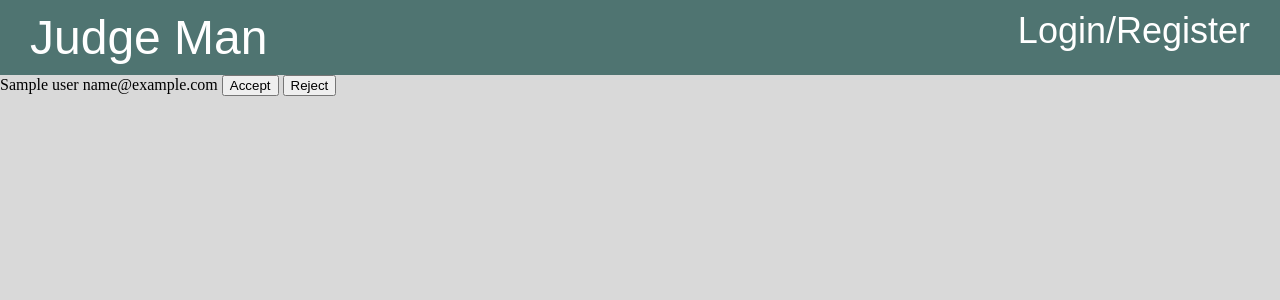
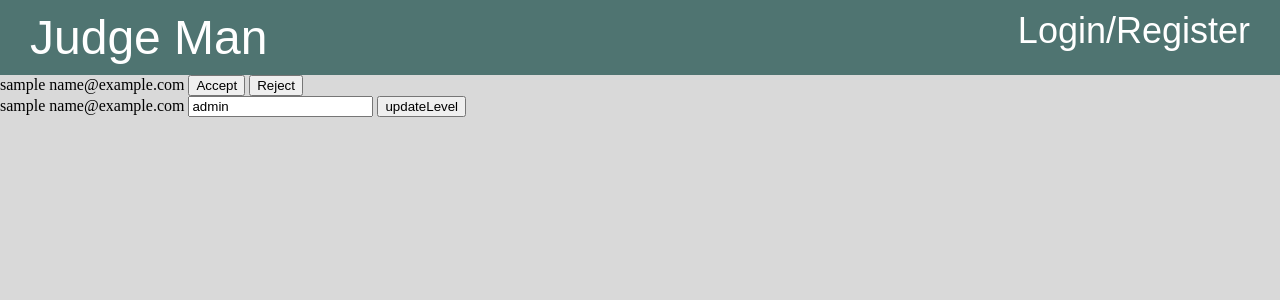
Before and after one commit to fatbrother/JudgeMan, a Flask app: template templates/administrator.html in a window 1280 px wide. Shown: the top 300 px of the page. Run offline with Flask 2, Linux system fonts and the light colour scheme; the template is opened without the code that fills it: most values are stand-ins (such as "Sample title", 1, 10 or a date in 2020); parts of the project's set-up code (start-up, migrations or seed data) failed here and were passed over; some libraries are stand-ins or nearby versions.

Commit message:
update administrator

```diff
--- a/app/pages/administratorPage.py
+++ b/app/pages/administratorPage.py
@@ -12,6 +12,8 @@ def administratorPage():
             accounts.update(int(request.form['id']), level='User')
         elif 'reject' in request.form:
             accounts.delete(int(request.form['id']))
+        elif 'updateLevel' in request.form:
+            accounts.update(int(request.form['id']), level=request.form['level'])
 
     user = accounts.searchById(current_user.id)
     if not user.level == 'Administrator':
@@ -25,4 +27,4 @@ def administratorPage():
         if user.level == 'Waiting':
             waitingList.append(user)
 
-    return render_template('administrator.html', waitingList=waitingList)
+    return render_template('administrator.html', waitingList=waitingList, allUser=allUser)
--- a/templates/administrator.html
+++ b/templates/administrator.html
@@ -3,10 +3,20 @@
 {% block content %}
 {% for user in waitingList %}
 <form method="post">
-    <a>{{ user.name }} {{ user.email }}</a>
+    <a>{{ user.username }} {{ user.email }}</a>
     <input type="hidden" name="id" value="{{ user.id }}">
     <input type="submit" value="Accept" name="accept">
     <input type="submit" value="Reject" name="reject">
 </form>
 {% endfor %}
+
+{% for user in allUser %}
+<form method="post">
+    <a>{{ user.username }} {{ user.email }}</a>
+    <input type="hidden" name="id" value="{{ user.id }}">
+    <input type="text" name="level" value="{{ user.level }}">
+    <input type="submit" value="updateLevel" name="updateLevel">
+</form>
+{% endfor %}
+
 {% endblock %}
```
